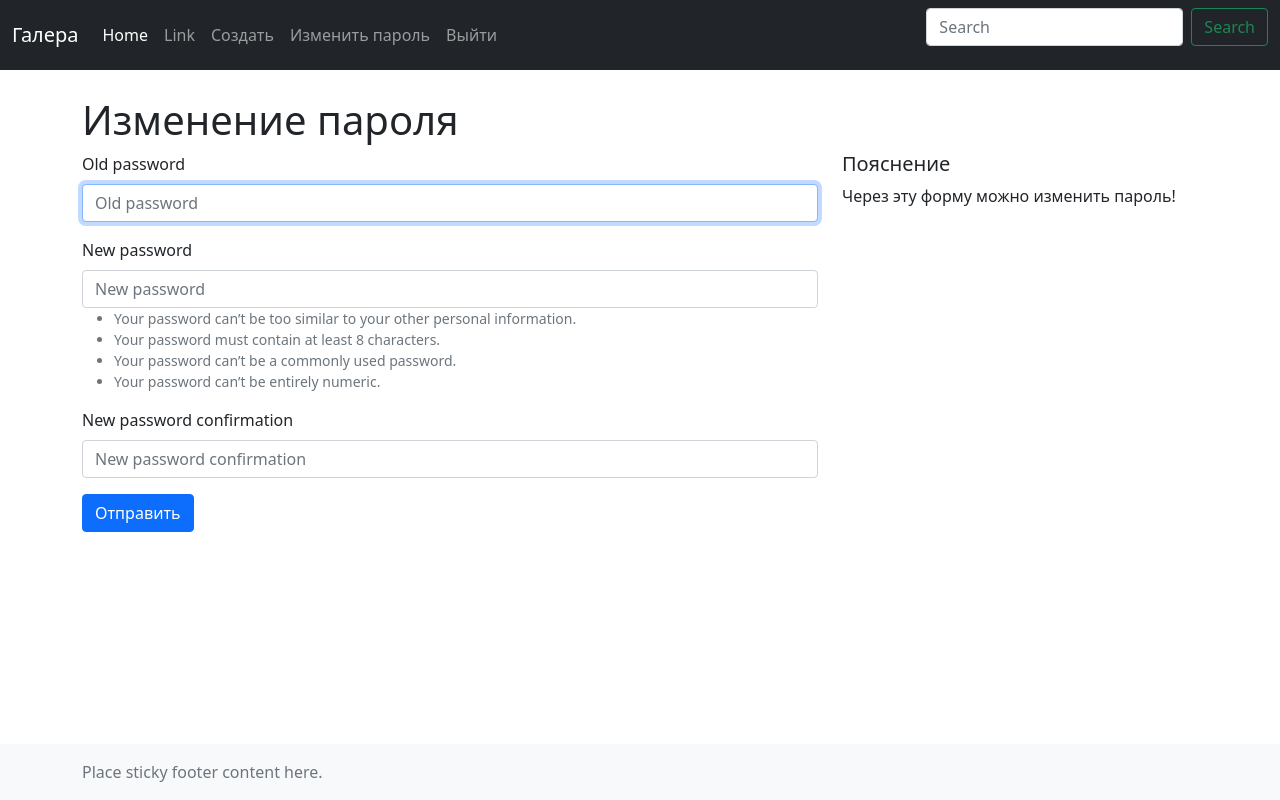
After one commit to RaD/workers, a Django app: page /password-change/ in a window 1280 px wide. The commit adds this page. Run offline with Django 3.2, Linux system fonts and the light colour scheme; the visitor is signed in with stand-in values (Sample User, id 1); some libraries are stand-ins or nearby versions.

Commit message:
Изменение пароля

```diff
--- /dev/null
+++ b/project/accounts/templates/registration/password_change_form.html
@@ -0,0 +1,26 @@
+{% extends "base.html" %}
+{% load django_bootstrap5 %}
+
+{% block "head_title" %}Изменение пароля{% endblock %}
+
+{% block "main" %}
+  <div class="container">
+    <h1>Изменение пароля</h1>
+  </div>
+
+  <div class="container">
+    <div class="row">
+      <div class="col-sm-12 col-md-8">
+        <form method="post" class="form">
+          {% csrf_token %}
+          {% bootstrap_form form %}
+          {% bootstrap_button button_type="submit" content="Отправить" %}
+        </form>
+      </div>
+      <div class="col-sm-0 col-md-4">
+        <h5>Пояснение</h5>
+        <p>Через эту форму можно изменить пароль!</p>
+      </div>
+    </div>
+  </div>
+{% endblock %}
--- a/project/templates/base.html
+++ b/project/templates/base.html
@@ -39,6 +39,9 @@
             </li>
             {% else %}
             <li class="nav-item">
+              <a class="nav-link" href="{% url 'password_change' %}">Изменить пароль</a>
+            </li>
+            <li class="nav-item">
               <a class="nav-link" href="{% url 'accounts:logout' %}">Выйти</a>
             </li>
             {% endif %}
--- a/project/urls.py
+++ b/project/urls.py
@@ -16,7 +16,7 @@ Including another URLconf
 from django.contrib import admin
 from django.contrib.auth.views import (
     PasswordResetView, PasswordResetDoneView, PasswordResetConfirmView,
-    PasswordResetCompleteView,
+    PasswordResetCompleteView, PasswordChangeView, PasswordChangeDoneView,
     )
 from django.urls import path, include
 
@@ -25,6 +25,8 @@ urlpatterns = [
     path('password-reset/done/', PasswordResetDoneView.as_view(), name='password_reset_done'),
     path('reset/<uidb64>/<token>/', PasswordResetConfirmView.as_view(), name='password_reset_confirm'),
     path('reset/done/', PasswordResetCompleteView.as_view(), name='password_reset_complete'),
+    path('password-change/', PasswordChangeView.as_view(), name='password_change'),
+    path('password-change/done/', PasswordChangeDoneView.as_view(), name='password_change_done'),
 
     path('accounts/', include(('project.accounts.urls', 'accounts'), namespace='accounts')),
     path('', include(('project.slaves.urls', 'index'), namespace='slaves')),
```
Also changed, not shown: project/accounts/templates/registration/password_change_done.html (added, +18 -0 lines).
